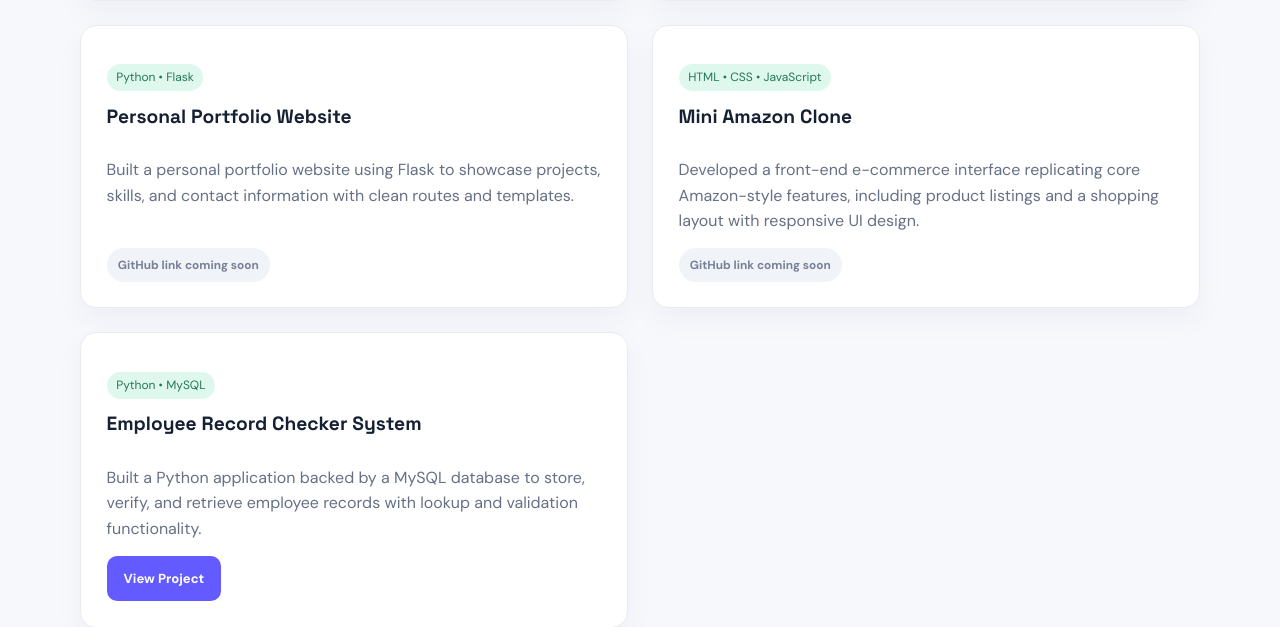
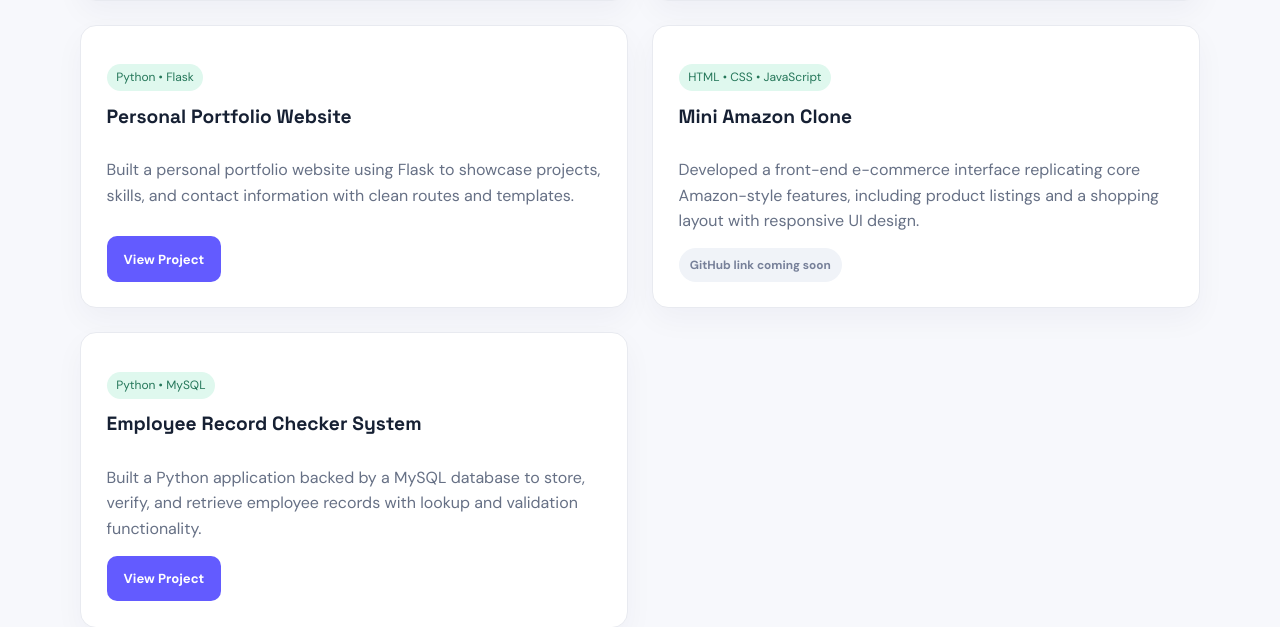
Before and after one commit to Yuvashankar-bit/YuvaShankar-Developer-Portfolio, a Flask app: page / in a window 1280 px wide. Shown: the part 3067-3694 px from the top of the page. Run offline with Flask 3, Linux system fonts and the light colour scheme.

Commit message:
Update index.html

```diff
--- a/templates/index.html
+++ b/templates/index.html
@@ -123,7 +123,8 @@
           <p>Built a personal portfolio website using Flask to showcase projects, skills, and contact information with
             clean routes and templates.</p>
           <div class="project-links">
-            <span class="project-status muted-status">GitHub link coming soon</span>
+            <a class="btn project-btn" href="https://github.com/Yuvashankar-bit/YuvaShankar-Developer-Portfolio" target="_blank"
+              rel="noopener">View Project</a>
           </div>
         </article>
 
```
